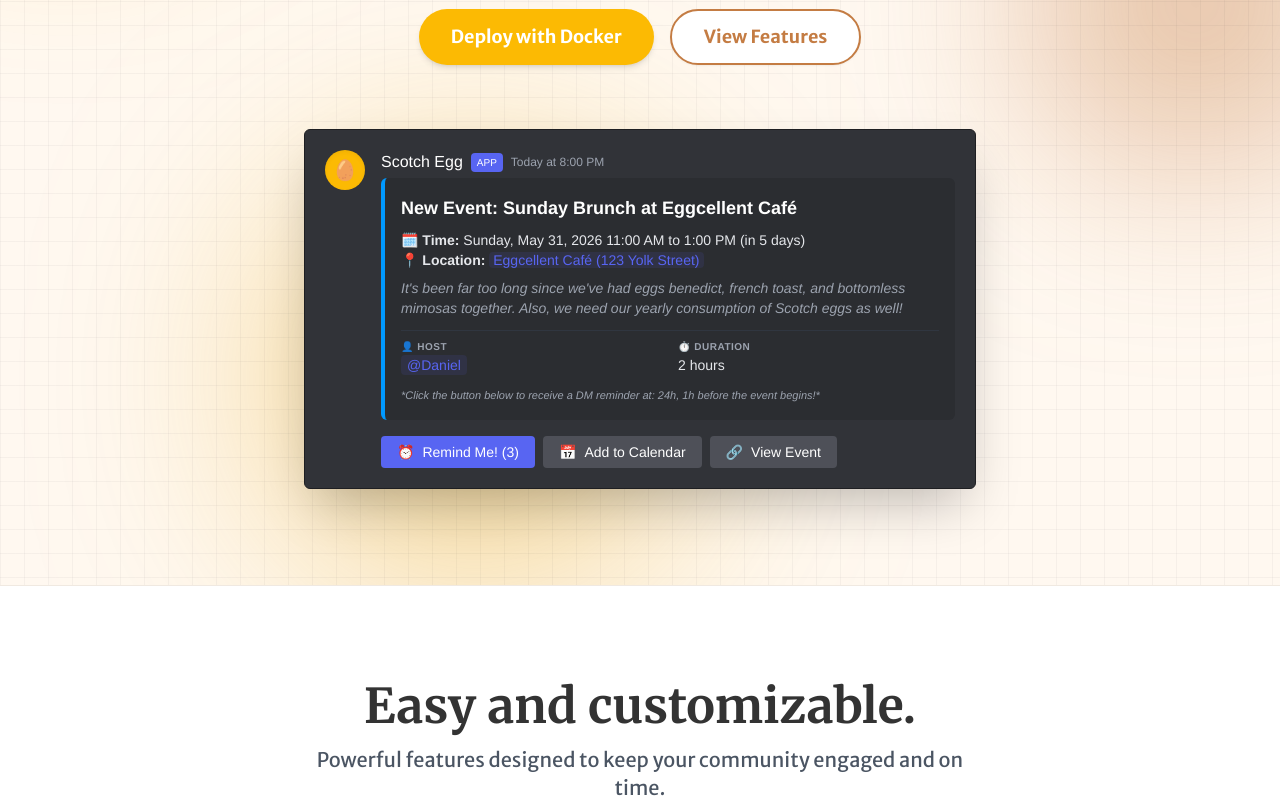
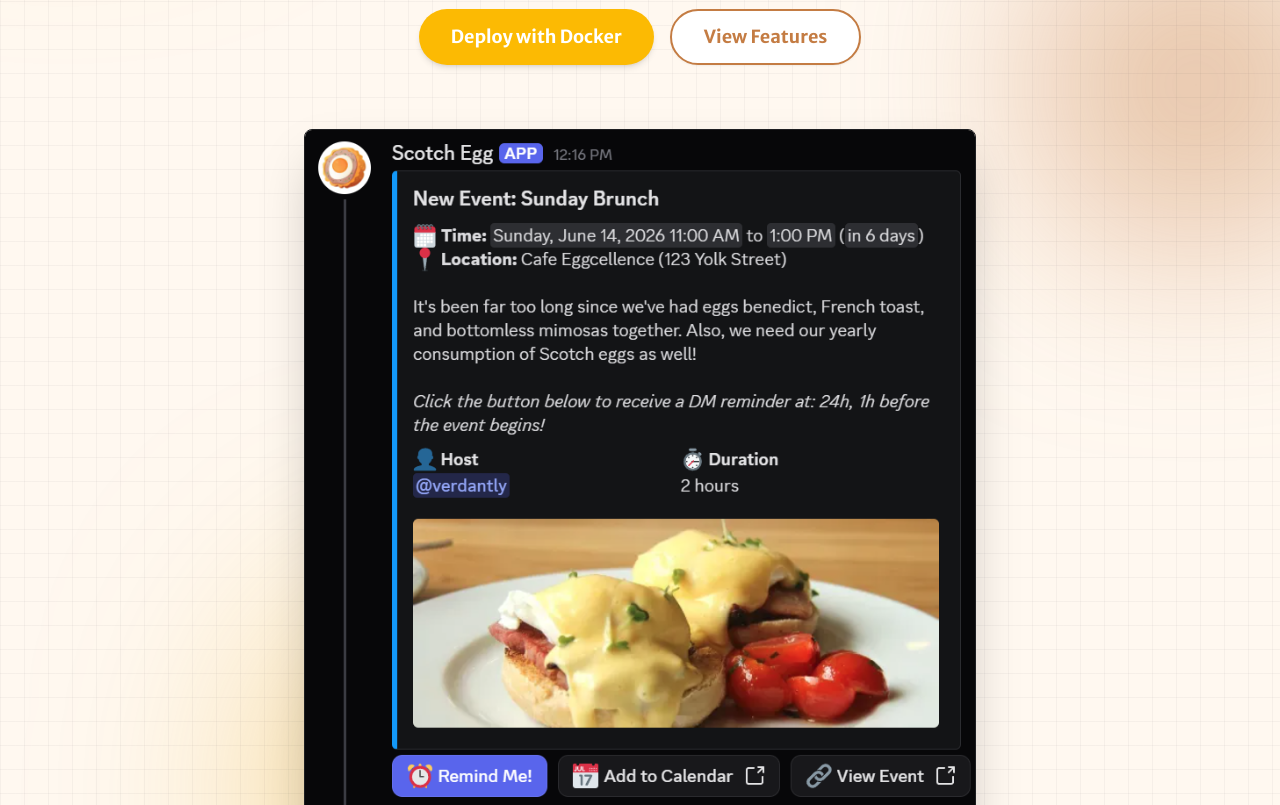
Before and after one commit to verdantly/scotch-egg-bot, a website: page docs/index.html in a window 1280 px wide. Shown: the part 500-1305 px from the top of the page. Drawn offline with nearby package versions, Linux system fonts and the light colour scheme.

Commit message:
Update docs hero section with new image mockup

```diff
--- a/docs/index.html
+++ b/docs/index.html
@@ -169,58 +169,8 @@
             </div>
 
             <!-- Discord Message Mockup (Visual Preview) -->
-            <div
-                class="mt-16 max-w-2xl w-full mx-auto bg-[#313338] rounded-md shadow-2xl text-left text-gray-200 p-4 sm:p-5 border border-[#1e1f22] font-discord">
-                <div class="flex items-start space-x-4">
-                    <div
-                        class="w-10 h-10 rounded-full bg-eggyolk flex items-center justify-center text-xl shrink-0 shadow-inner">
-                        🥚</div>
-                    <div>
-                        <div class="flex items-center space-x-2">
-                            <span class="font-medium text-white">Scotch Egg</span>
-                            <span
-                                class="bg-[#5865F2] text-[10px] px-1.5 py-0.5 rounded text-white font-medium flex items-center"><span>APP</span></span>
-                            <span class="text-xs text-gray-400">Today at 8:00 PM</span>
-                        </div>
-                        <div class="mt-1 bg-[#2b2d31] rounded-md p-3 sm:p-4 border-l-4 border-[#0099ff]">
-                            <h4 class="font-bold text-white mb-2 text-base sm:text-lg">New Event: Sunday Brunch at
-                                Eggcellent Café</h4>
-                            <p class="text-sm mb-2 text-gray-200">🗓️ <strong>Time:</strong> Sunday, May 31, 2026 11:00
-                                AM to 1:00 PM (in 5 days)<br>📍 <strong>Location:</strong> <span
-                                    class="text-[#5865F2] hover:underline bg-[#5865f2]/10 px-1 rounded cursor-pointer">Eggcellent
-                                    Café (123 Yolk Street)</span></p>
-                            <p class="text-sm italic text-gray-400 mt-2">It's been far too long since we've had eggs
-                                benedict, french toast, and bottomless mimosas together. Also, we need our yearly
-                                consumption of Scotch eggs as well!</p>
-                            <div class="grid grid-cols-2 gap-4 mt-3 border-t border-gray-700/50 pt-2 text-xs">
-                                <div>
-                                    <span class="text-[10px] font-bold text-gray-400 uppercase tracking-wider block">👤
-                                        Host</span>
-                                    <span
-                                        class="text-sm text-[#5865F2] hover:underline bg-[#5865f2]/10 px-1.5 py-0.5 rounded font-medium cursor-pointer">@Daniel</span>
-                                </div>
-                                <div>
-                                    <span class="text-[10px] font-bold text-gray-400 uppercase tracking-wider block">⏱️
-                                        Duration</span>
-                                    <span class="text-sm text-gray-200 font-medium">2 hours</span>
-                                </div>
-                            </div>
-                            <p class="text-[11px] text-gray-400 mt-3 italic">*Click the button below to receive a DM
-                                reminder at: 24h, 1h before the event begins!*</p>
-                        </div>
-                        <div class="mt-2 flex flex-wrap gap-2">
-                            <button
-                                class="bg-[#5865F2] hover:bg-[#4752C4] text-white text-sm font-medium px-4 py-1.5 rounded transition-all flex items-center space-x-2 mt-2 hover:-translate-y-0.5 hover:shadow-md"><span>⏰</span><span>Remind
-                                    Me! (3)</span></button>
-                            <button
-                                class="bg-[#4e5058] hover:bg-[#6d6f78] text-white text-sm font-medium px-4 py-1.5 rounded transition-all flex items-center space-x-2 mt-2 hover:-translate-y-0.5 hover:shadow-md"><span>📅</span><span>Add
-                                    to Calendar</span></button>
-                            <button
-                                class="bg-[#4e5058] hover:bg-[#6d6f78] text-white text-sm font-medium px-4 py-1.5 rounded transition-all flex items-center space-x-2 mt-2 hover:-translate-y-0.5 hover:shadow-md"><span>🔗</span><span>View
-                                    Event</span></button>
-                        </div>
-                    </div>
-                </div>
+            <div class="mt-16 max-w-2xl w-full mx-auto shadow-2xl rounded-lg overflow-hidden border border-[#1e1f22]">
+                <img src="assets/hero-mockup.png" alt="Discord Event Reminder Mockup" class="w-full h-auto object-cover" />
             </div>
         </header>
     </div>
```
Also changed, not shown: docs/assets/hero-mockup.png (added).
